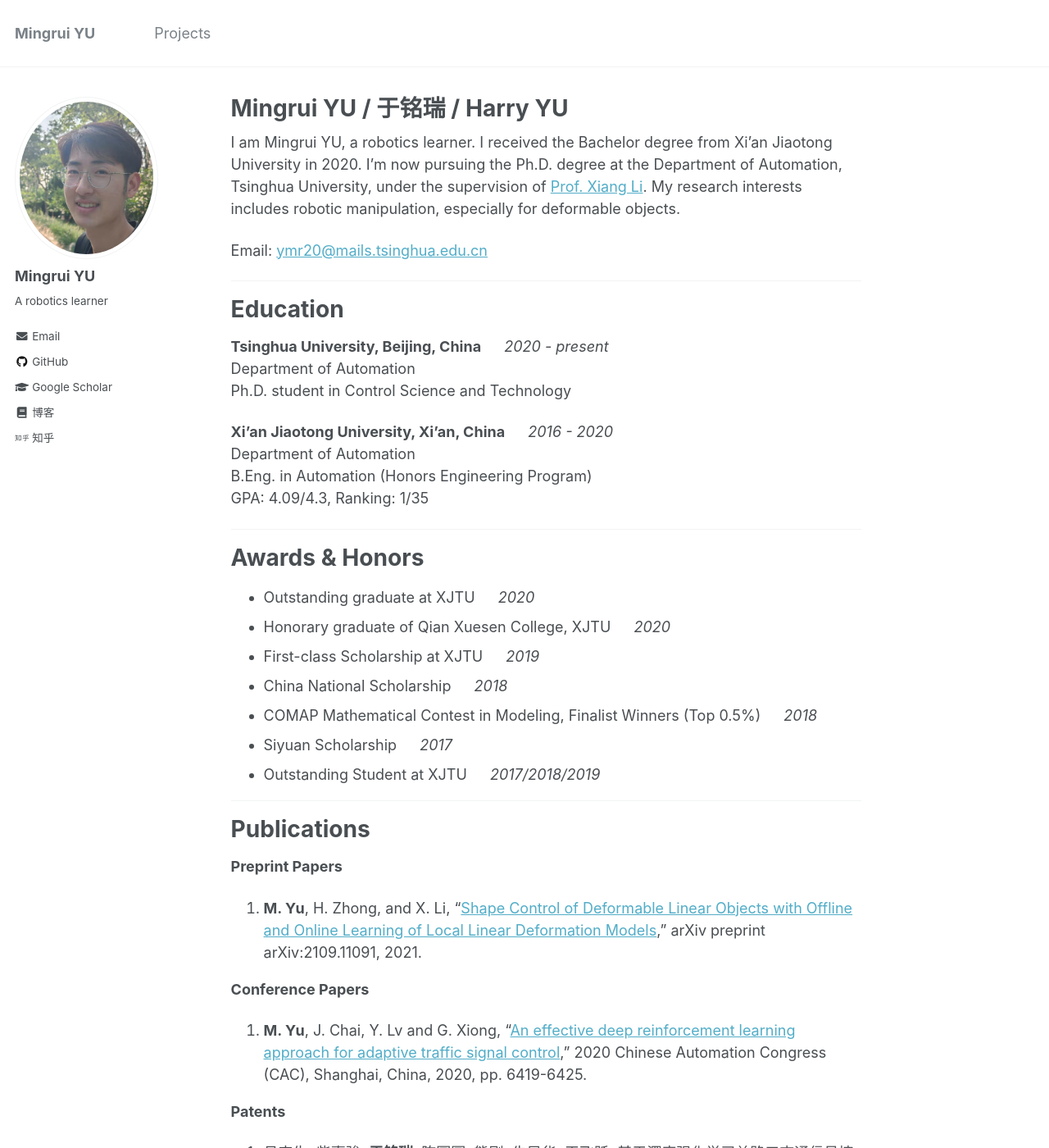
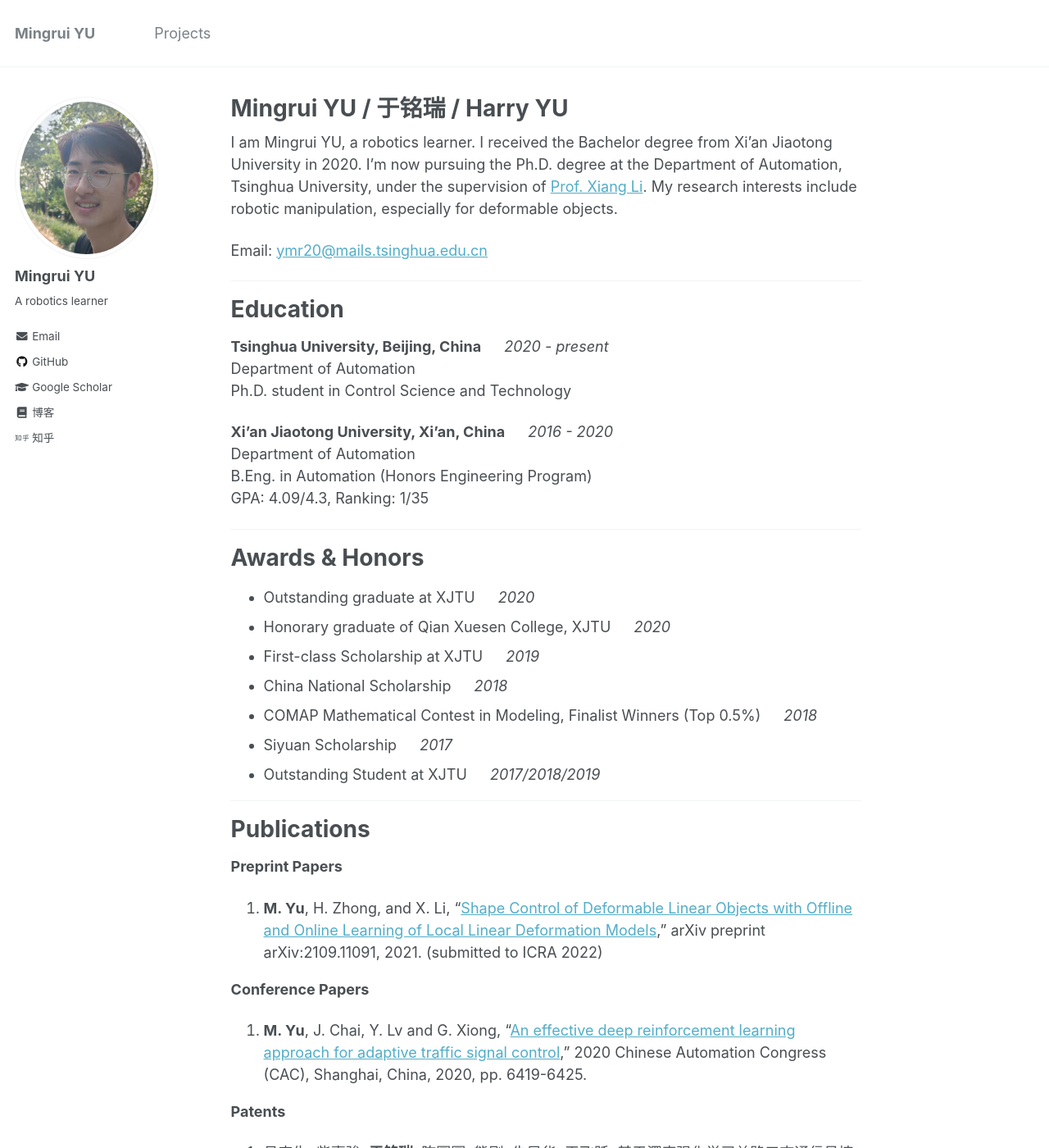
Before and after one commit to Mingrui-Yu/Mingrui-Yu.github.io, a Jekyll site: the page built from _pages/about.md, in a window 1280 px wide and 1400 px high. Shown: the whole window at 82% size. Built offline with Jekyll 4.4.1, drawn with Linux system fonts in a browser that asks for light colours.

Commit message:
Update about.md

```diff
--- a/_pages/about.md
+++ b/_pages/about.md
@@ -8,7 +8,7 @@ redirect_from:
   - /about.html
 ---
 
-I am Mingrui YU, a robotics learner. I received the Bachelor degree from Xi'an Jiaotong University in 2020. I'm now pursuing the Ph.D. degree at the Department of Automation, Tsinghua University, under the supervision of [Prof. Xiang Li](https://sites.google.com/view/homepageoflixiang/home). My research interests includes robotic manipulation, especially for deformable objects.
+I am Mingrui YU, a robotics learner. I received the Bachelor degree from Xi'an Jiaotong University in 2020. I'm now pursuing the Ph.D. degree at the Department of Automation, Tsinghua University, under the supervision of [Prof. Xiang Li](https://sites.google.com/view/homepageoflixiang/home). My research interests include robotic manipulation, especially for deformable objects.
 
 Email: [ymr20@mails.tsinghua.edu.cn](mailto:ymr20@mails.tsinghua.edu.cn)
 
@@ -44,7 +44,7 @@ Awards & Honors
 Publications
 ======
 **Preprint Papers**
-1. **M. Yu**, H. Zhong, and X. Li, "[Shape Control of Deformable Linear Objects with Offline and Online Learning of Local Linear Deformation Models](https://arxiv.org/abs/2109.11091)," arXiv preprint arXiv:2109.11091, 2021.
+1. **M. Yu**, H. Zhong, and X. Li, "[Shape Control of Deformable Linear Objects with Offline and Online Learning of Local Linear Deformation Models](https://arxiv.org/abs/2109.11091)," arXiv preprint arXiv:2109.11091, 2021. (submitted to ICRA 2022)
 
 **Conference Papers**
 1. **M. Yu**, J. Chai, Y. Lv and G. Xiong, "[An effective deep reinforcement learning approach for adaptive traffic signal control](https://doi.org/10.1109/CAC51589.2020.9327396)," 2020 Chinese Automation Congress (CAC), Shanghai, China, 2020, pp. 6419-6425.
```
